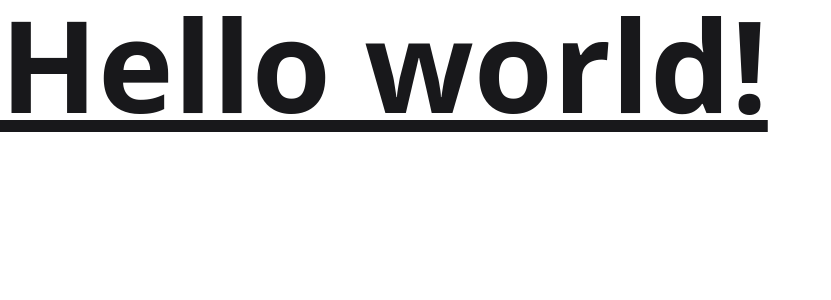
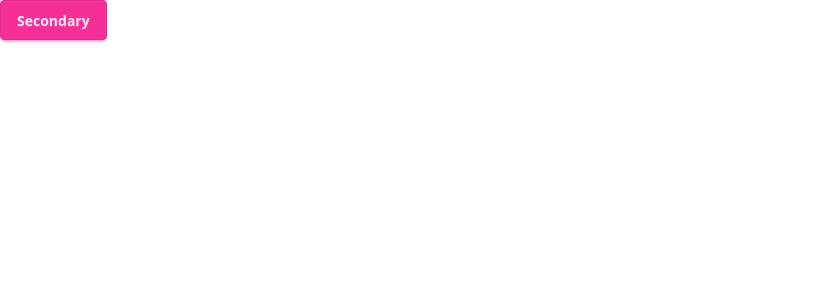
Before and after one commit to LouisLP/nuxt-travel-log, a Nuxt app: page / in a window 1280 px wide. Shown: the top 300 px of the page, without its empty margins (0-831 px from the left). Built offline with nearby package versions, Linux system fonts and the light colour scheme.

Commit message:
Colour theme preferences

```diff
--- a/app/app.vue
+++ b/app/app.vue
@@ -1,7 +1,7 @@
 <template>
   <div>
-    <h1 class="text-9xl font-bold underline">
-      Hello world!
-    </h1>
+    <button class="btn btn-secondary">
+      Secondary
+    </button>
   </div>
 </template>
--- a/app/assets/css/main.css
+++ b/app/assets/css/main.css
@@ -1,2 +1,6 @@
 @import "tailwindcss";
-@plugin "daisyui";
+@plugin "daisyui" {
+  themes:
+    light --default,
+    dark --prefersdark;
+}
```
